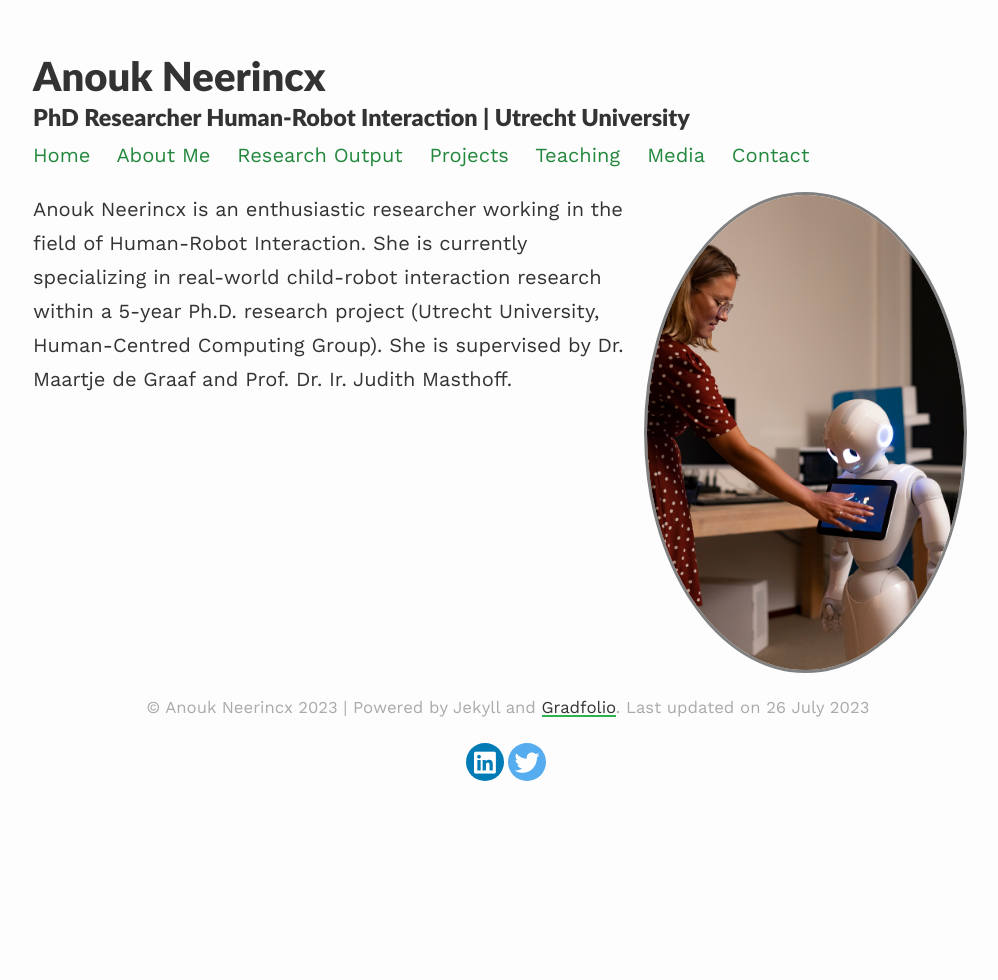
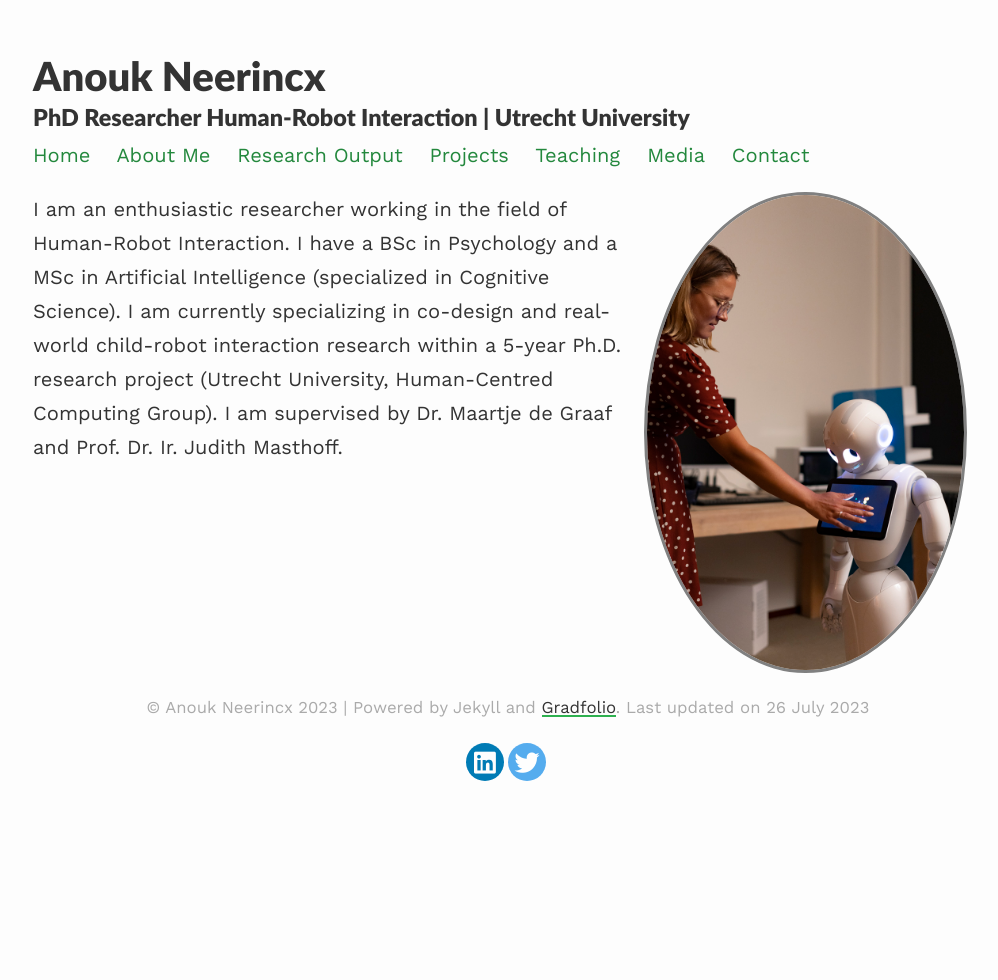
Before and after one commit to ANeerincx/website, a Jekyll site: the page built from index.md, in a window 1280 px wide. Shown: the whole page, without its empty margins (132-1130 px from the left). Built offline with Jekyll 4.4.1, drawn with Linux system fonts in a browser that asks for light colours; nearby versions of some CDN libraries.

Commit message:
Update index.md

```diff
--- a/index.md
+++ b/index.md
@@ -7,4 +7,4 @@ profile:
 published: true
 ---
 
-Anouk Neerincx is an enthusiastic researcher working in the field of Human-Robot Interaction. She is currently specializing in real-world child-robot interaction research within a 5-year Ph.D. research project (Utrecht University, Human-Centred Computing Group). She is supervised by Dr. Maartje de Graaf and Prof. Dr. Ir. Judith Masthoff.
+I am an enthusiastic researcher working in the field of Human-Robot Interaction. I have a BSc in Psychology and a MSc in Artificial Intelligence (specialized in Cognitive Science). I am currently specializing in co-design and real-world child-robot interaction research within a 5-year Ph.D. research project (Utrecht University, Human-Centred Computing Group). I am supervised by Dr. Maartje de Graaf and Prof. Dr. Ir. Judith Masthoff.
```
